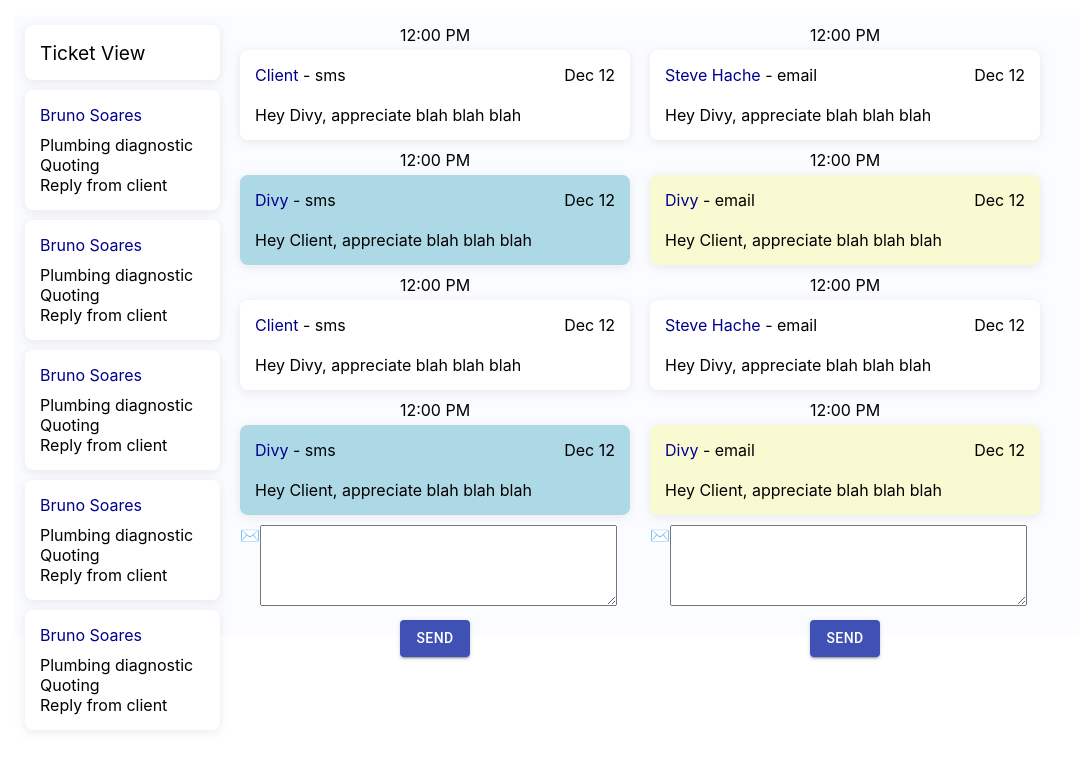
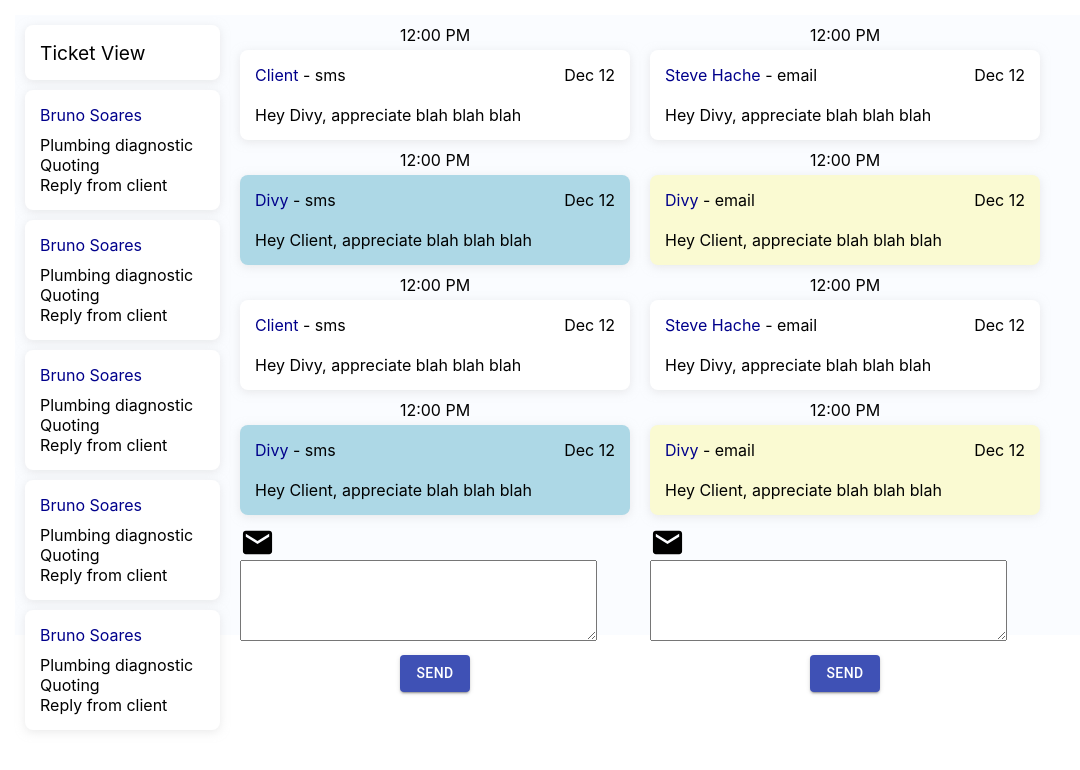
Before and after one commit to charliewright/ops-comms, a React (Create React App) app: page / in a window 1280 px wide. Shown: the top 770 px of the page, without its empty margins (0-1080 px from the left). Built offline with nearby package versions, Linux system fonts and the light colour scheme.

Commit message:
changed emoji to icon

```diff
--- a/src/components/sendComm.js
+++ b/src/components/sendComm.js
@@ -1,6 +1,7 @@
 import React from "react";
 import TextareaAutosize from "@material-ui/core/TextareaAutosize";
 import { Button } from "@material-ui/core";
+import MailOutlineIcon from '@material-ui/icons/Email';
 
 export default function EmptyTextarea() {
   return;
@@ -9,7 +10,7 @@ export default function EmptyTextarea() {
 export const SendComm = props => {
   return (
     <span>
-      <span style={{verticalAlign:"top"}}>✉️</span>
+      <MailOutlineIcon style={{verticalAlign:"top"}}fontSize="large"/>
       <TextareaAutosize rowsMin={5} style={{width: "90%"}}></TextareaAutosize>
       <div style={{margin: "10px", textAlign: "center"}}>
         <Button variant="contained" color="primary">Send</Button>
--- a/src/components/ticketList.js
+++ b/src/components/ticketList.js
@@ -28,7 +28,7 @@ const TicketHeader = () => {
         lineHeight:"55px"
       }}
     >
-      <big style={{verticalAlign:"middle"}}>Ticket View</big> <KeyboardArrowDownIcon style={{padding: "15px", float:"right"}}fontSize="large" />
+      <big style={{verticalAlign:"middle"}}>Ticket View</big> <KeyboardArrowDownIcon style={{padding: "15px", float:"right"}} fontSize="large" />
     </div>
   );
 };
```
